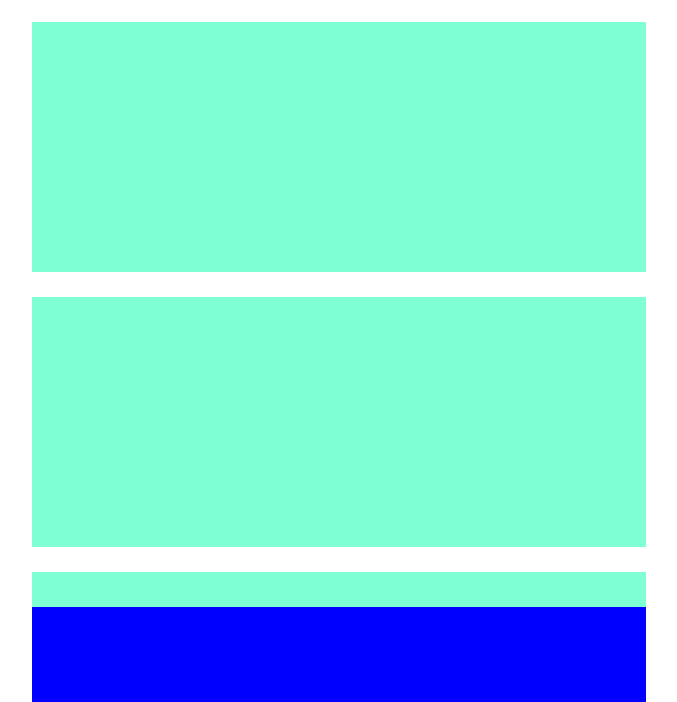
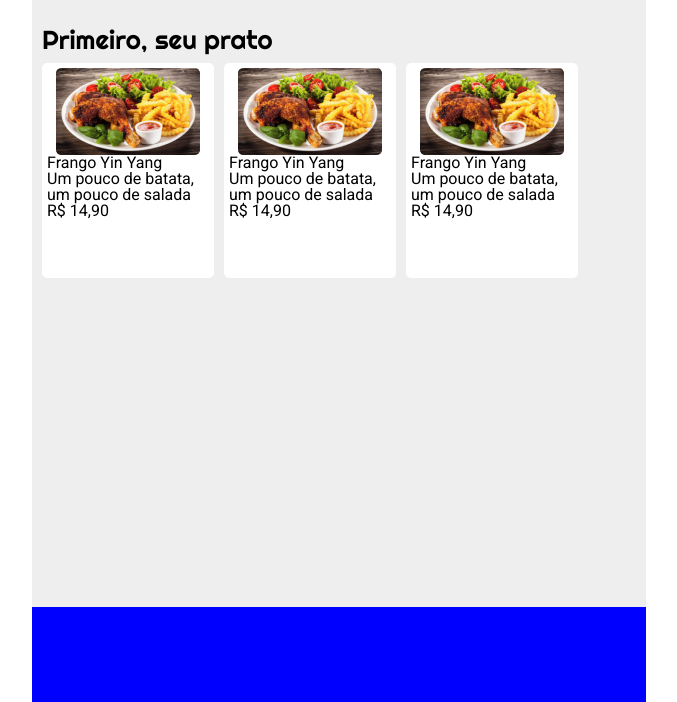
Before and after one commit to Igor3550/projeto3-DrivenEats, a plain HTML site: page index.html in a window 1280 px wide. Shown: the part 98-800 px from the top of the page, without its empty margins (301-978 px from the left). Drawn offline with Linux system fonts and the light colour scheme.

Commit message:
scroll-view

```diff
--- a/index.html
+++ b/index.html
@@ -25,9 +25,39 @@
       </div>
     </div>
     <div class="area-conteudo">
-      <div class="comida"></div>
-      <div class="bebida"></div>
-      <div class="sobremesa"></div>
+      <div class="area-comida">
+        <h1>Primeiro, seu prato</h1>
+        <span class="scroll">
+          <div class="seletor">
+            <img src="/assets/frango_yin_yang 1.png" alt="frango">
+            <div class="text">
+              <h1>Frango Yin Yang</h1>
+              <h3>Um pouco de batata, um pouco de salada</h3>
+              <p>R$ 14,90</p>
+            </div>
+          </div>
+
+          <div class="seletor">
+            <img src="/assets/frango_yin_yang 1.png" alt="frango">
+            <div class="text">
+              <h1>Frango Yin Yang</h1>
+              <h3>Um pouco de batata, um pouco de salada</h3>
+              <p>R$ 14,90</p>
+            </div>
+          </div>
+
+          <div class="seletor">
+            <img src="/assets/frango_yin_yang 1.png" alt="frango">
+            <div class="text">
+              <h1>Frango Yin Yang</h1>
+              <h3>Um pouco de batata, um pouco de salada</h3>
+              <p>R$ 14,90</p>
+            </div>
+          </div>
+        </span>
+      </div>
+      <div class="area-bebida"></div>
+      <div class="area-sobremesa"></div>
     </div>
     <div class="area-rodape">
       <div class="barra-rodape"></div>
--- a/styles.css
+++ b/styles.css
@@ -8,6 +8,7 @@ body {
   max-width: 614px;
   height: 100%;
   margin: auto;
+  background-color: #EEEEEE;
 }
 .area-topo{
   width: 100%;
@@ -38,17 +39,39 @@ body {
   width: 100%;
   height: 100%;
   margin: 95px 0;
+  padding: 10px;
 }
 .area-conteudo > div {
-  background-color: aquamarine;
   height: 250px;
   margin: 25px 0;
 }
 .area-conteudo > div:first-child{
-  margin-top: 120px;
+  margin-top: 20px;
 }
 .area-conteudo > div:last-child{
   margin-bottom: 110px;
+}
+.seletor {
+  width: 172px;
+  height: 215px;
+  display: flex;
+  flex-direction: column;
+  align-items: center;
+  background-color: white;
+  border-radius: 5px;
+  padding: 5px;
+  margin-right: 10px;
+}
+.scroll {
+  width: 100%;
+  display: flex;
+  overflow: scroll;
+}
+.area-comida > h1 {
+  font-family: Righteous;
+  font-size: 26px;
+  font-weight: 400;
+  margin-bottom: 10px;
 }
 .area-rodape{
   width: 100%;
```
Also changed, not shown: assets/coquinha_gelada 1.png (added), assets/frango_yin_yang 1.png (added), assets/pudim 1.png (added).
